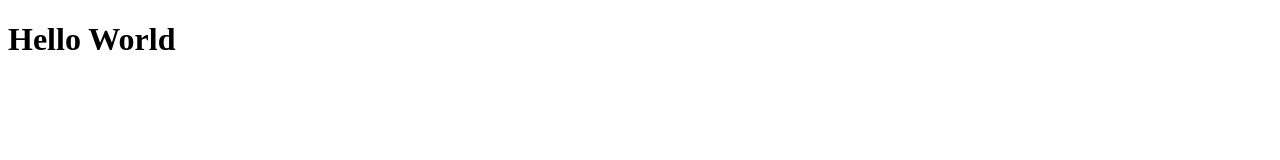
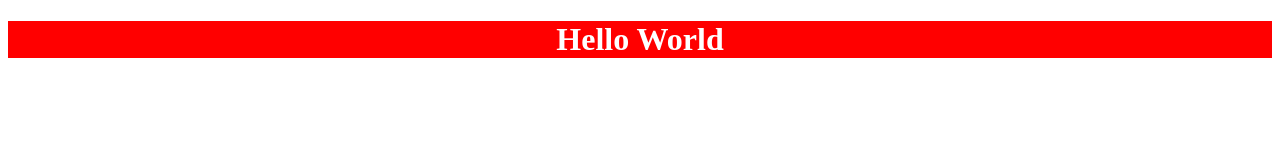
Before and after one commit to blessing-j19/my-first-repo, a plain HTML site: page index.html in a window 1280 px wide. Drawn offline with Linux system fonts and the light colour scheme.

Commit message:
Styles were added.

```diff
--- a/index.html
+++ b/index.html
@@ -4,6 +4,7 @@
     <meta charset="UTF-8">
     <meta name="viewport" content="width=device-width, initial-scale=1.0">
     <title>My First GitHub Repo</title>
+    <link rel="stylesheet" href="style.css">
 </head>
 <body>
     <h1>Hello World</h1>
--- a/style.css
+++ b/style.css
@@ -0,0 +1,5 @@
+h1 {
+    background-color: red;
+    color: white;
+    text-align: center;
+}
```
